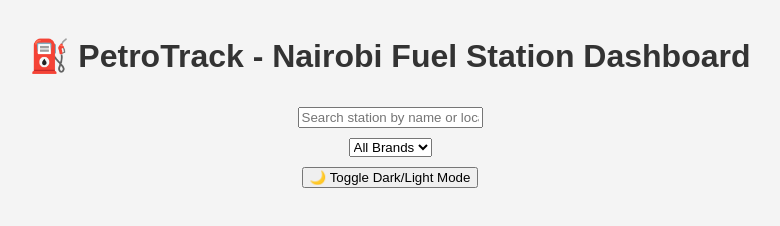
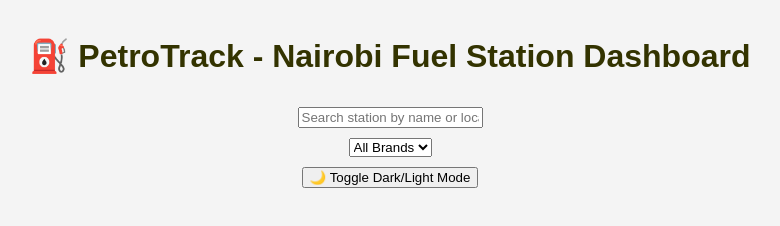
Before and after one commit to jimmymugithi/Nairobi-Fuel-Dashboard, a plain HTML site: page index.html in a window 1280 px wide. Shown: the whole page, without its empty margins (250-1030 px from the left). Drawn offline with Linux system fonts and the light colour scheme; no server answers.

Commit message:
Update styles.css
Changed line 6

```diff
--- a/styles.css
+++ b/styles.css
@@ -3,7 +3,7 @@ body {
   margin: 0;
   padding: 1rem;
   background: #f4f4f4;
-  color: #333;
+  color: #330;
   transition: background 0.3s, color 0.3s;
 }
 
```
